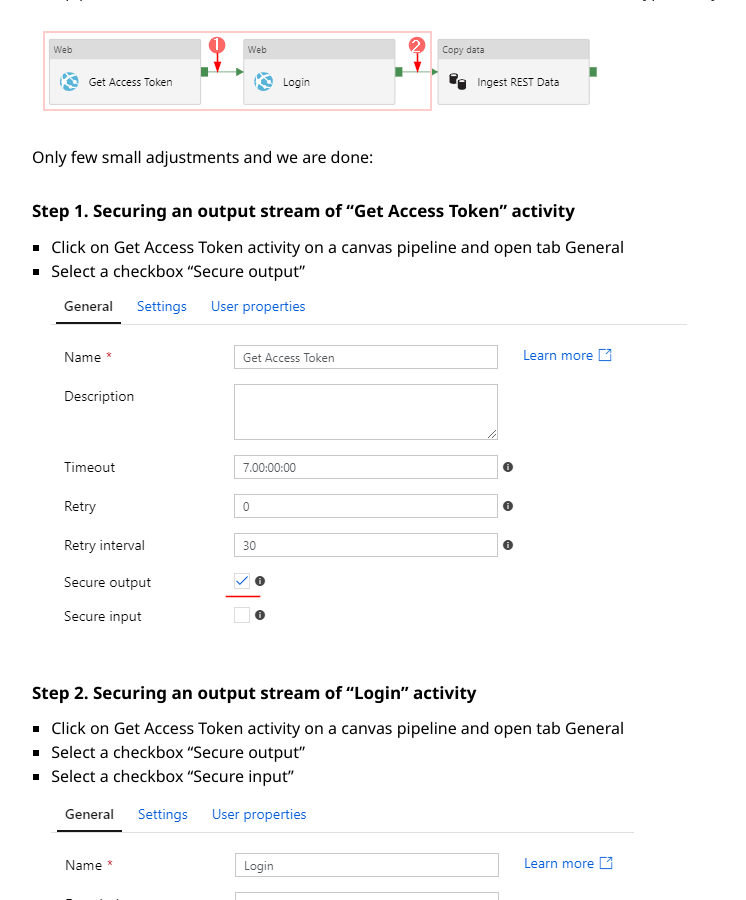
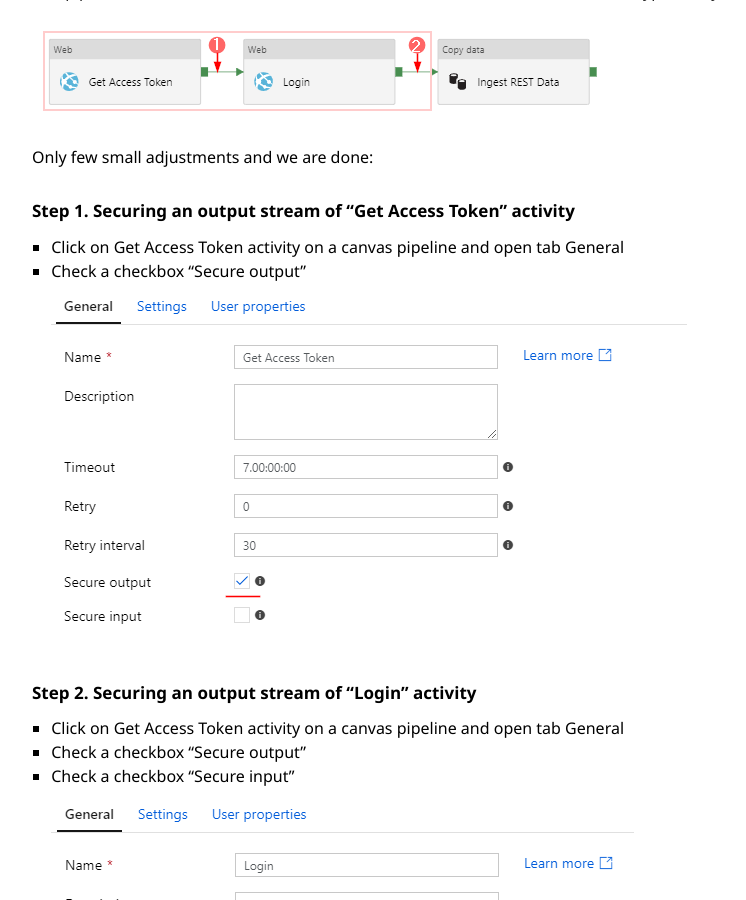
Before and after one commit to alexvolok/alexvolok.github.io, a Jekyll site: the page built from _posts/2019-12-30-adfv2-rest-api-part3-securing-keyvault.md, in a window 1280 px wide and 900 px high, scrolled down 5484 px. Shown: the whole window, without its empty margins (257-1003 px from the left). Built offline with Jekyll 4.4.1, drawn with Linux system fonts in a browser that asks for light colours; some web fonts are replaced; comment, search, counter and statistics services are not loaded.

Commit message:
select->check

```diff
--- a/_posts/2019-12-30-adfv2-rest-api-part3-securing-keyvault.md
+++ b/_posts/2019-12-30-adfv2-rest-api-part3-securing-keyvault.md
@@ -123,14 +123,14 @@
 
 #### Step 1. Securing an output stream of “Get Access Token” activity
  1.	Click on Get Access Token activity on a canvas pipeline and open tab General
- 2.	Select a checkbox “Secure output”
+ 2.	Check a checkbox “Secure output”
 
     <img src="/assets/images/posts/adf-rest-p4/step3-1.png" alt="Step 3-1" />
 
 #### Step 2. Securing an output stream of “Login” activity
  1.	Click on Get Access Token activity on a canvas pipeline and open tab General
- 2.	Select a checkbox “Secure output”
- 3.	Select a checkbox “Secure input”
+ 2.	Check a checkbox “Secure output”
+ 3.	Check a checkbox “Secure input”
 
      <img src="/assets/images/posts/adf-rest-p4/step3-2.png" alt="Step 3-2" />
 #### Step 3. Validation
```
